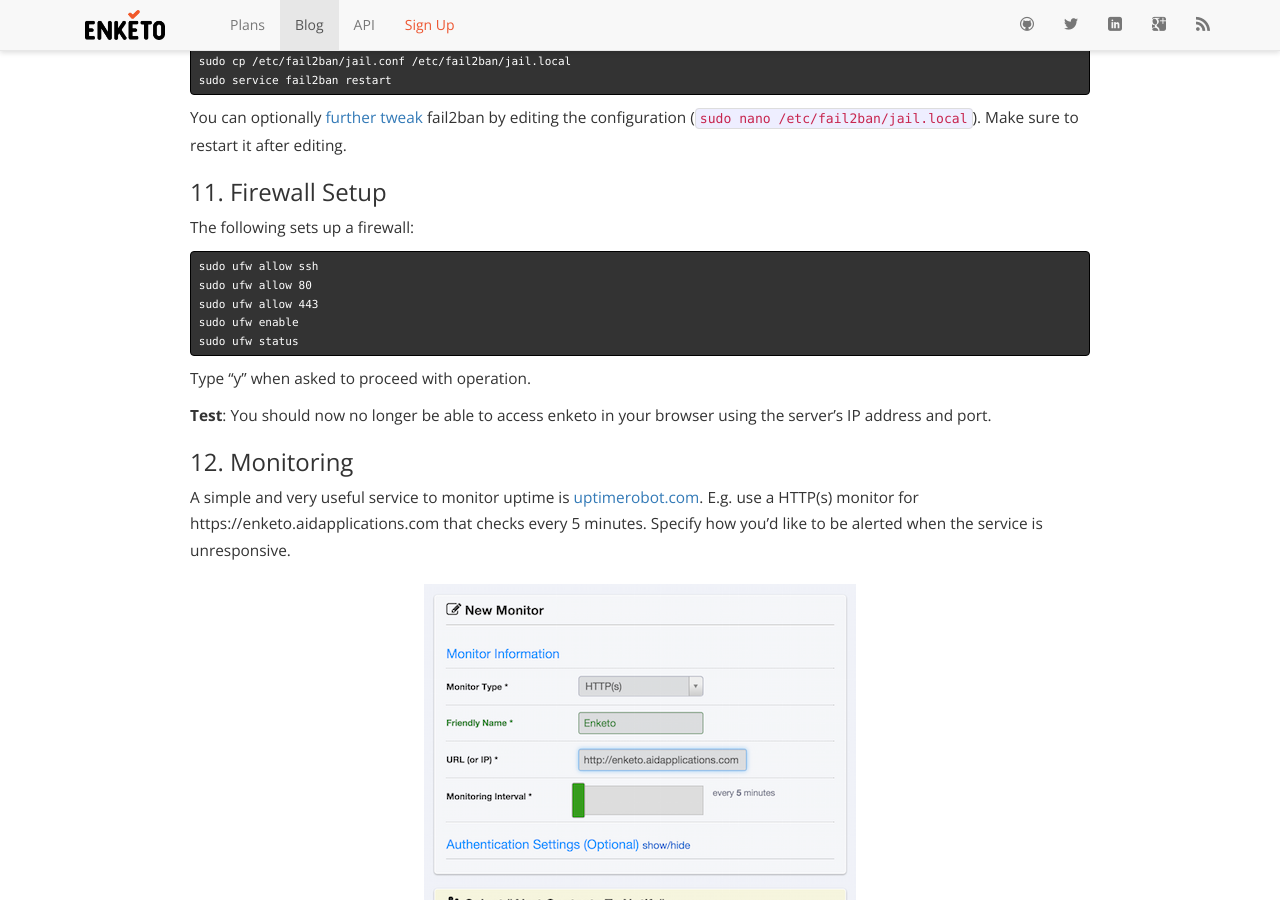
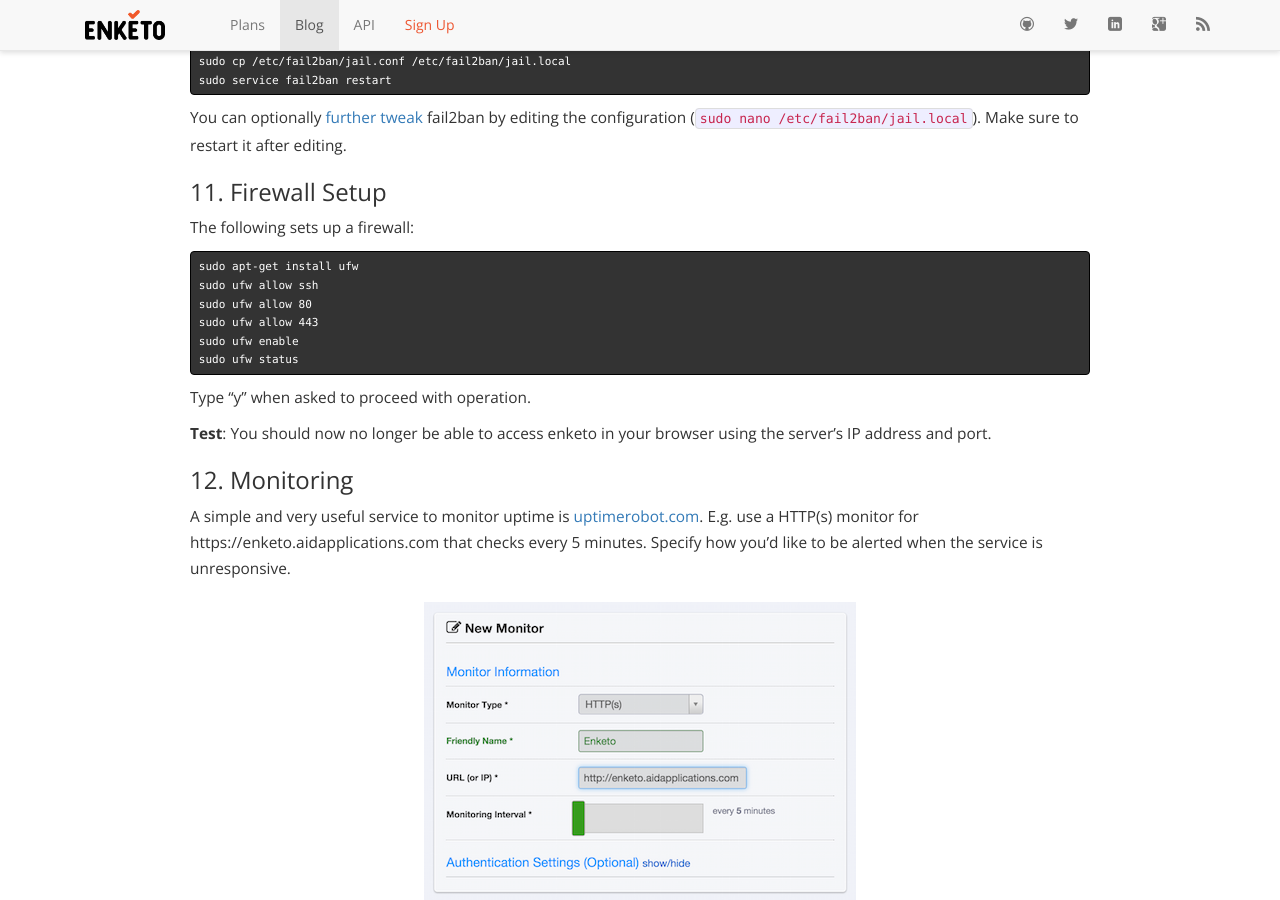
Before and after one commit to enketo/blog, a Jekyll site: the page built from _posts/2015-05-19-install-enketo.md, in a window 1280 px wide and 900 px high, scrolled down 10987 px. Built offline with Jekyll 4.4.1, drawn with Linux system fonts in a browser that asks for light colours; nearby versions of some CDN libraries; Markdown is read by kramdown in place of the engine named in the settings; comment, search, counter and statistics services are not loaded.

Commit message:
edited installation post

````diff
--- a/_posts/2015-05-19-install-enketo.md
+++ b/_posts/2015-05-19-install-enketo.md
@@ -471,6 +471,7 @@
 The following sets up a firewall:
 
 ```bash
+sudo apt-get install ufw
 sudo ufw allow ssh
 sudo ufw allow 80
 sudo ufw allow 443
````
